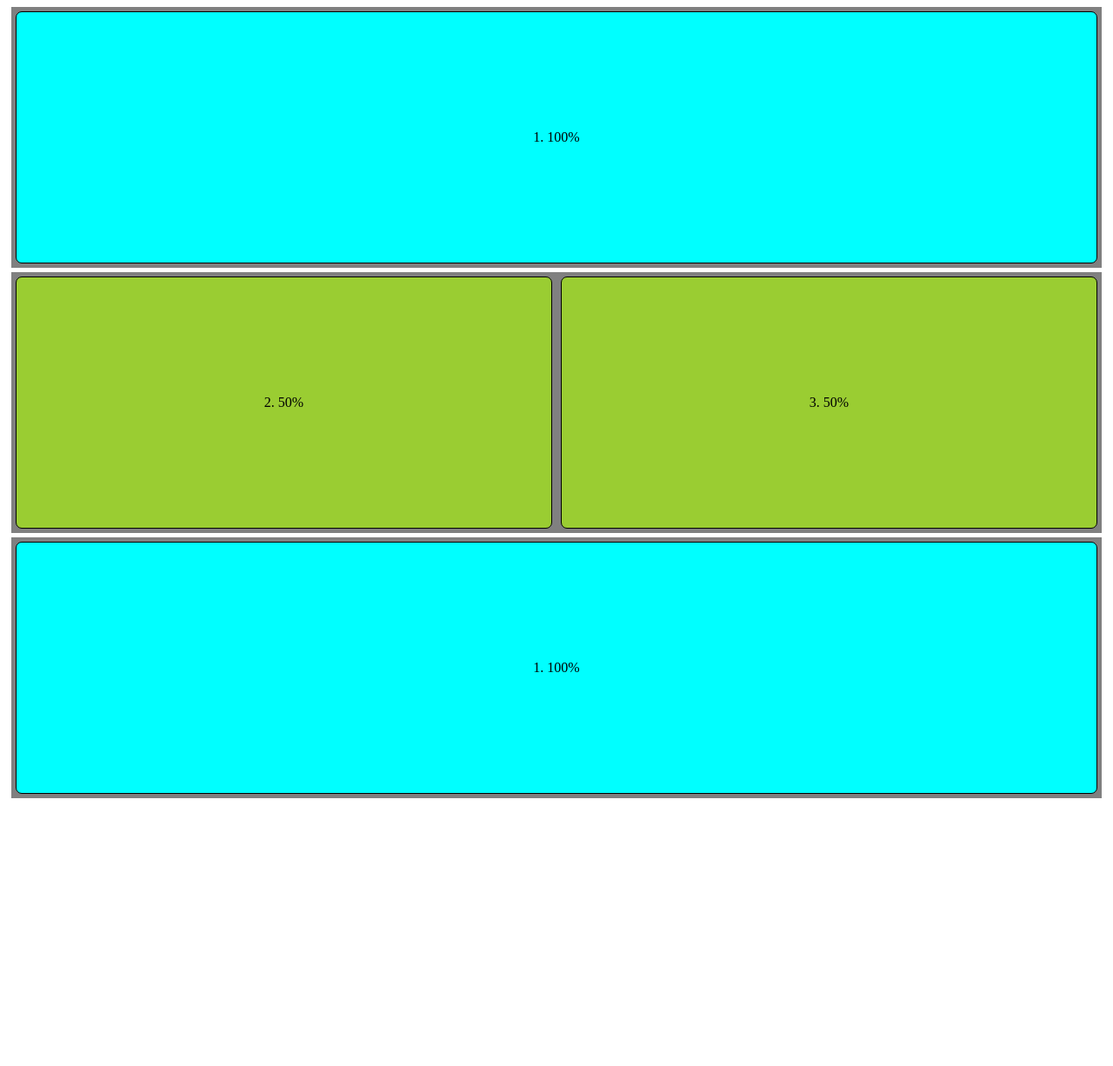
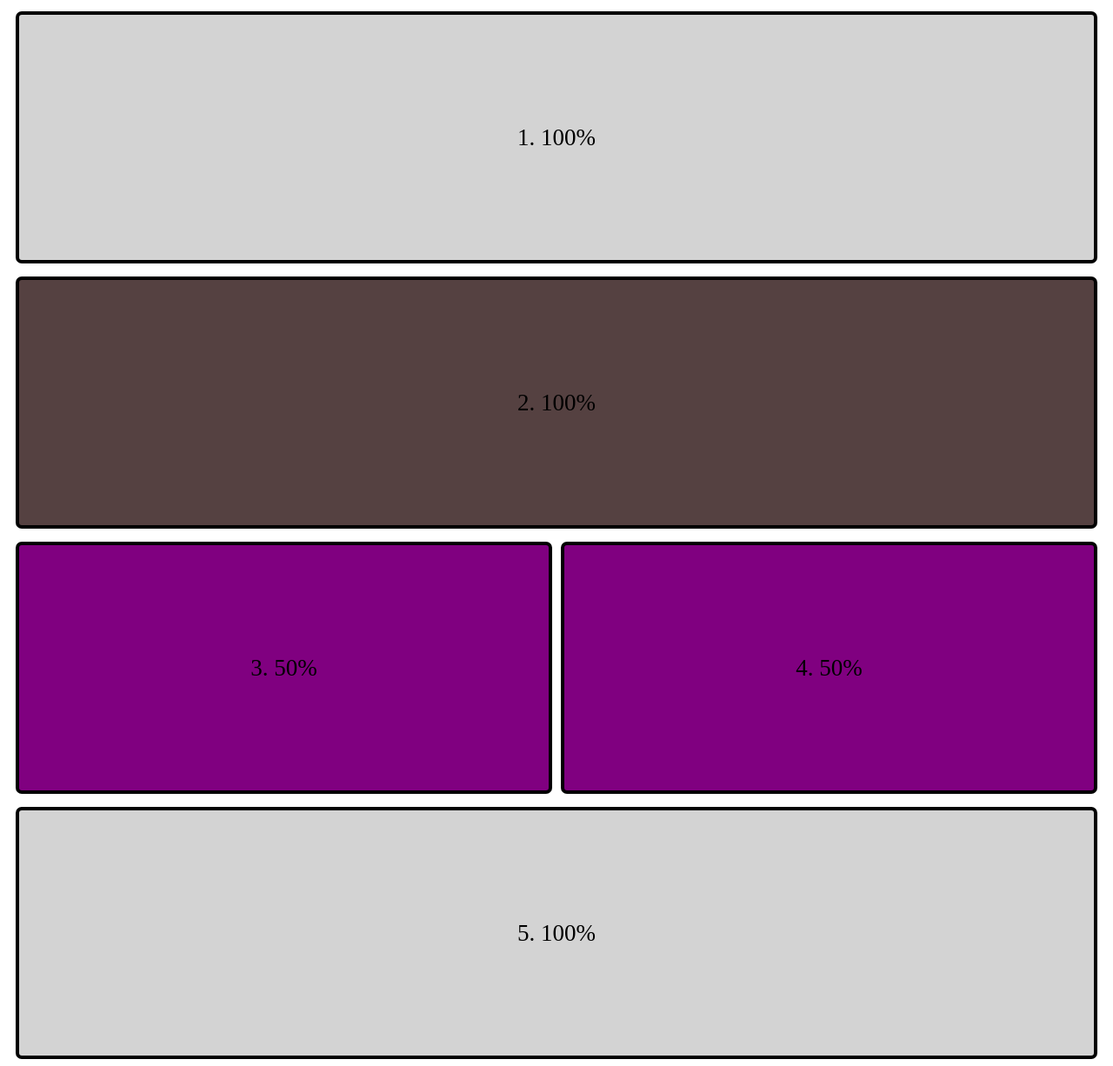
Before and after one commit to LordPredator413/flex, a plain HTML site: page tak/123.html in a window 1280 px wide. Shown: the whole page at 87% size. Before the commit the page ends 926 px from the top, so only its background shows below. Drawn offline with Linux system fonts and the light colour scheme.

Commit message:
Add files via upload

```diff
--- a/tak/123.html
+++ b/tak/123.html
@@ -8,12 +8,16 @@
 </div>
 
 <div class="row">
-    <div class="flex-6">2. 50%</div>
-    <div class="flex-6">3. 50%</div>
+    <div class="flex-12-2">2. 100%</div>
 </div>
 
 <div class="row">
-    <div class="flex-12 ">1. 100%</div>
+    <div class="flex-6">3. 50%</div>
+    <div class="flex-6">4. 50%</div>
+</div>
+
+<div class="row">
+    <div class="flex-12 ">5. 100%</div>
 </div>
 </body>
 </html>
--- a/tak/qwer.css
+++ b/tak/qwer.css
@@ -2,24 +2,32 @@
     display: flex;
     height: 300px;
     margin: 5px;
-    background-color: gray;
+
 }
 .flex-12 {
     flex:2;
-    background-color: aqua;
+    background-color: lightgray;
+
+
+
+
+}
+.flex-12-2 {
+    flex:2;
+    background-color: rgb(85, 65, 65);
 
 
 }
 
 .flex-6 {
     flex: 1;
-    background-color: yellowgreen;
+    background-color: purple;
 
 
 }
 
-.flex-6, .flex-12{
-    border-width: 0.3px;
+.flex-6, .flex-12, .flex-12-2{
+    border-width: 4px;
     border-style: solid;
     border-color: black;
     border-radius: 7px;
@@ -27,4 +35,5 @@
     display: flex;
     justify-content: center;
     align-items: center;
+    font-size: 27px;
 }
```
